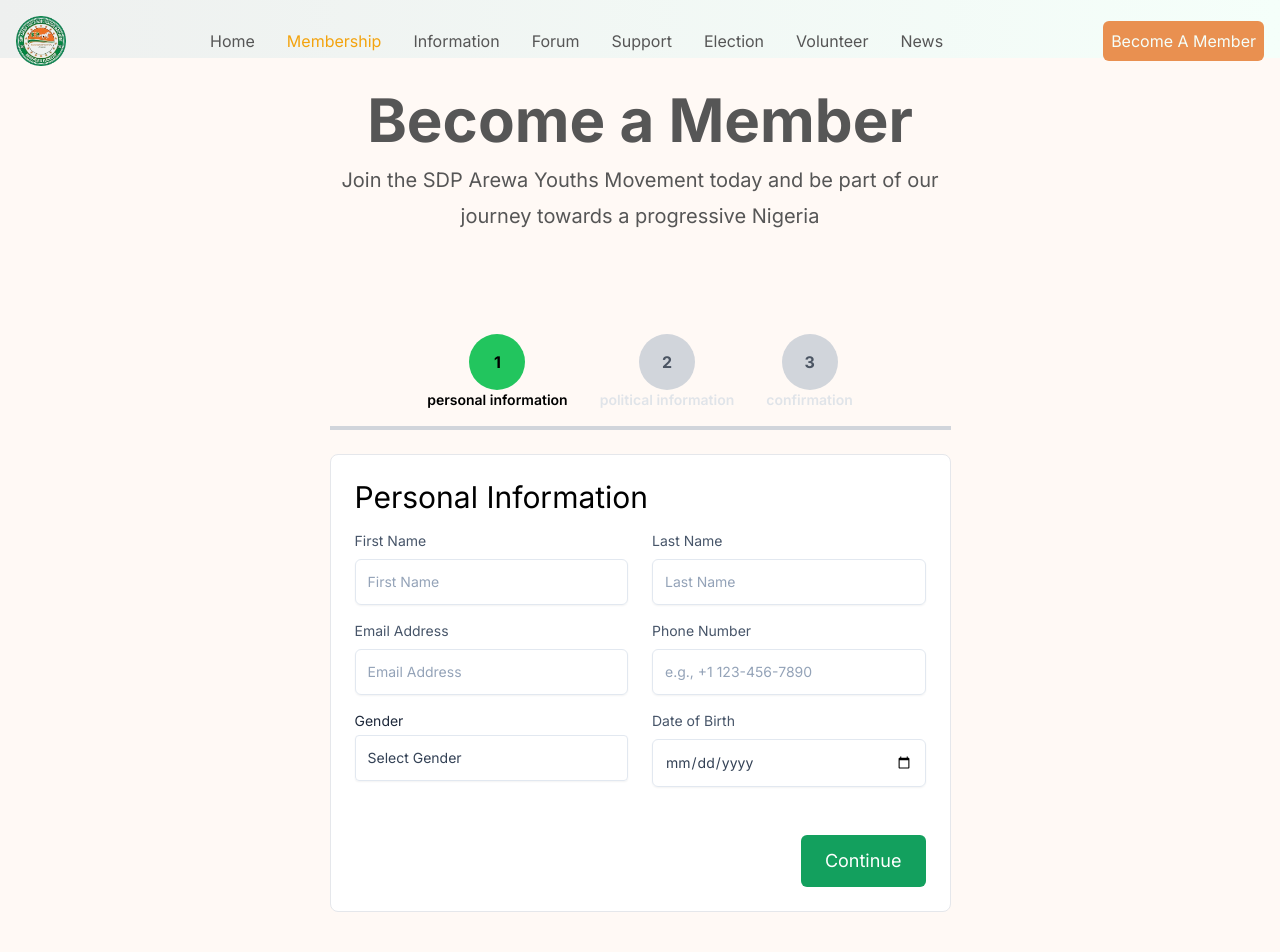
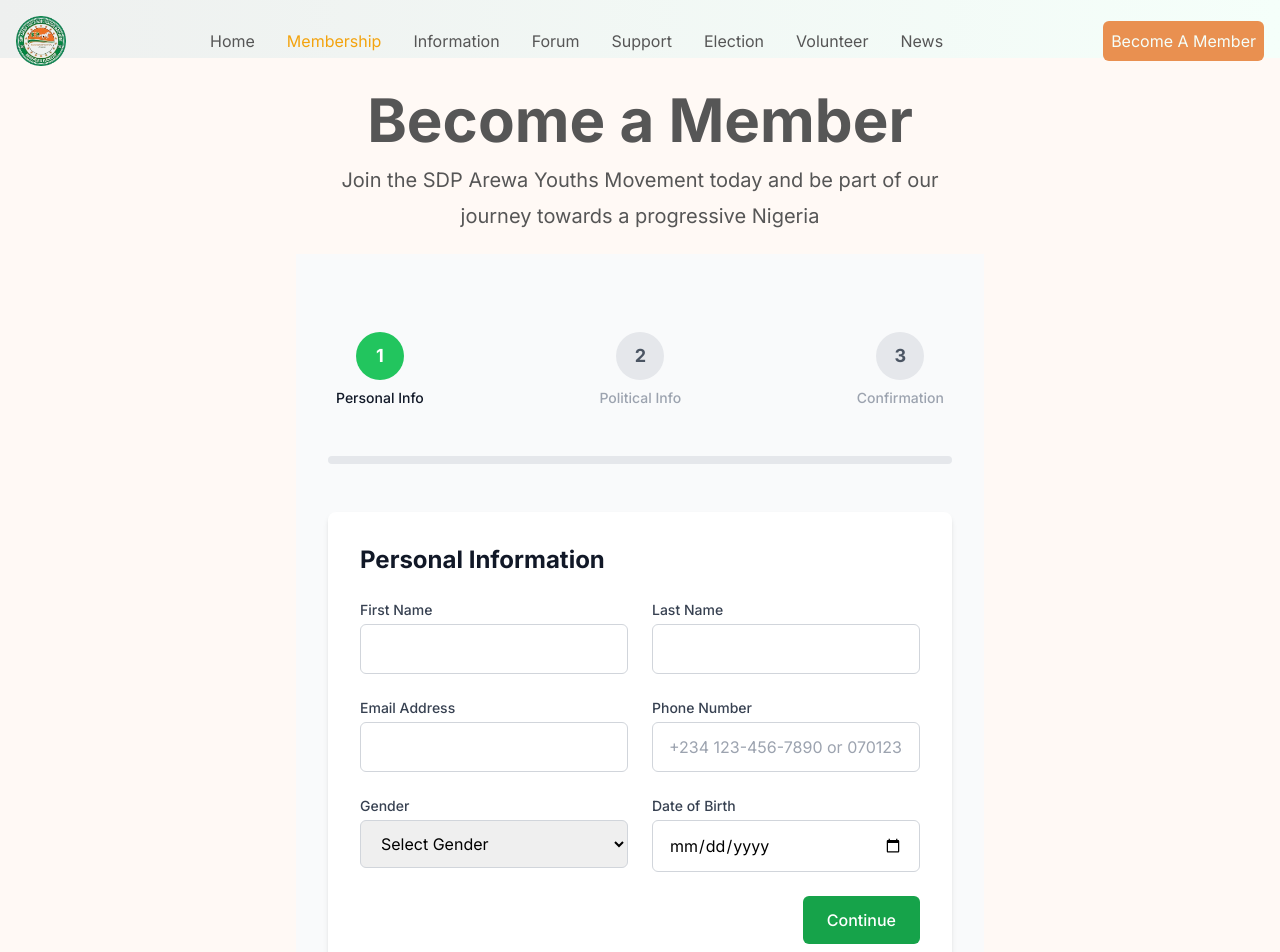
Before and after one commit to abbasusman0009/sdp, a React (Vite) app: page /membership in a window 1280 px wide. Shown: the top 952 px of the page. Built offline with nearby package versions, Linux system fonts and the light colour scheme.

Commit message:
modify stepper js and confirmation page

```diff
--- a/package.json
+++ b/package.json
@@ -14,7 +14,8 @@
     "react": "^19.0.0",
     "react-dom": "^19.0.0",
     "react-icons": "^5.5.0",
-    "react-router-dom": "^7.5.1"
+    "react-router-dom": "^7.5.1",
+    "react-select": "^5.10.1"
   },
   "devDependencies": {
     "@eslint/js": "^9.21.0",
--- a/src/components/Steppers.jsx
+++ b/src/components/Steppers.jsx
@@ -1,154 +1,357 @@
-import { useState } from "react";
-import { IoCheckmarkCircleSharp } from "react-icons/io5"
+import { useState, useEffect } from "react";
+import Select from 'react-select';
 import { ConfirmationCard } from "./ConfirmationCard";
-import { NavLink, redirect } from "react-router-dom";
+import { nigerianStates } from "../data/state";
 
 export const Steppers = () => {
   const [step, setStep] = useState(1);
+  const [errors, setErrors] = useState({});
+  const [states, setStates] = useState([]);
+  const [lgAs, setLgAs] = useState([]);
+  const [selectedState, setSelectedState] = useState(null);
+  const [selectedLga, setSelectedLga] = useState(null);
+  const [membershipId, setMembershipId] = useState('');
 
-  const nextStep = () => {
-    if (step < 3) {
-      setStep(step + 1);
+  const [formData, setFormData] = useState({
+    firstName: '',
+    lastName: '',
+    email: '',
+    phone: '',
+    gender: '',
+    dob: '',
+    state: '',
+    lga: '',
+    ward: '',
+    pollingUnit: ''
+  });
+
+  // Format states for react-select
+  useEffect(() => {
+    const formattedStates = nigerianStates.map(state => ({
+      value: state.name,
+      label: state.name,
+      lgAs: state.lgAs
+    }));
+    setStates(formattedStates);
+  }, []);
+
+  // Update LGAs when state changes
+  useEffect(() => {
+    if (selectedState) {
+      const stateData = nigerianStates.find(s => s.name === selectedState.value);
+      const formattedLgAs = stateData.lgAs.map(lga => ({
+        value: lga,
+        label: lga
+      }));
+      setLgAs(formattedLgAs);
+      setSelectedLga(null);
+    }
+  }, [selectedState]);
+
+  const validateStep1 = () => {
+    const newErrors = {};
+    if (!formData.firstName.trim()) newErrors.firstName = 'First Name is required';
+    if (!formData.lastName.trim()) newErrors.lastName = 'Last Name is required';
+    if (!/^[^\s@]+@[^\s@]+\.[^\s@]+$/.test(formData.email)) newErrors.email = 'Invalid email address';
+    if (!/^(\+\d{1,3}\s\d{1,4}-\d{1,4}-\d{4}|0\d{9,11})$/.test(formData.phone)) newErrors.phone = 'Format: +[country code] [xxx-xxx-xxxx] or 0xxxxxxxxxx';
+    if (!formData.gender) newErrors.gender = 'Gender is required';
+    if (!formData.dob) newErrors.dob = 'Date of Birth is required';
+    return newErrors;
+  };
+
+  const validateStep2 = () => {
+    const newErrors = {};
+    if (!formData.state) newErrors.state = 'State is required';
+    if (!formData.lga) newErrors.lga = 'LGA is required';
+    if (!formData.ward.trim()) newErrors.ward = 'Ward is required';
+    if (!formData.pollingUnit.trim()) newErrors.pollingUnit = 'Polling Unit is required';
+    return newErrors;
+  };
+
+  const handleNextStep = () => {
+    const stepErrors = step === 1 ? validateStep1() : validateStep2();
+    if (Object.keys(stepErrors).length > 0) {
+      setErrors(stepErrors);
+      return;
+    }
+    setErrors({});
+    setStep(step + 1);
+  };
+
+  const handlePrevStep = () => {
+    setErrors({});
+    setStep(step - 1);
+  };
+
+  const handleChange = (e) => {
+    const { name, value } = e.target;
+    setFormData(prev => ({ ...prev, [name]: value }));
+    if (errors[name]) setErrors(prev => ({ ...prev, [name]: '' }));
+  };
+
+  const generateMembershipId = () => {
+    return `SDP-${Math.floor(10000 + Math.random() * 90000)}`;
+  };
+
+  const handleSubmit = async () => {
+    try {
+      const id = generateMembershipId();
+      const response = await fetch('/api/submit', {
+        method: 'POST',
+        headers: { 'Content-Type': 'application/json' },
+        body: JSON.stringify({
+          ...formData,
+          membershipId: id,
+          registrationDate: new Date().toISOString()
+        }),
+      });
+
+      if (response.ok) {
+        setMembershipId(id);
+        setStep(3);
+      } else {
+        alert('Submission failed');
+      }
+    } catch (error) {
+      console.error('Error:', error);
+      alert('Submission failed');
     }
   };
-  const prevStep = () => {
-    if (step < 3) {
-      setStep(step - 1);
-    }
-  };
-  const handleSubmit = () => {
-    alert("Form submitted successfully!");
-    return redirect(nextStep);
+
+  // Custom styles for react-select
+  const customStyles = {
+    control: (provided, state) => ({
+      ...provided,
+      minHeight: '44px',
+      borderColor: errors.state || errors.lga ? '#ef4444' : '#e2e8f0',
+      boxShadow: state.isFocused ? '0 0 0 1px #13A05E' : 'none',
+      '&:hover': {
+        borderColor: state.isFocused ? '#13A05E' : '#cbd5e1'
+      }
+    }),
+    option: (provided, state) => ({
+      ...provided,
+      backgroundColor: state.isSelected ? '#13A05E' : state.isFocused ? '#e2f5ec' : 'white',
+      color: state.isSelected ? 'white' : 'inherit'
+    })
   };
 
   return (
-    <div className="flex flex-col items-center justify-center mt-20 px-4 sm:px-8 md:px-12">
-      {/* Step Buttons */}
-      <div className="flex flex-wrap items-center justify-center gap-8 mb-4">
-        {[1, 2, 3].map((num, index) => (
-          <div key={num} className="flex flex-col items-center">
+    <div className="flex flex-col items-center justify-center min-h-screen py-12 px-4 sm:px-6 lg:px-8 bg-gray-50">
+      {/* Step indicators */}
+      <div className="flex flex-wrap justify-between w-full max-w-3xl mb-8">
+        {[1, 2, 3].map((num) => (
+          <div key={num} className="flex flex-col items-center mx-2 mb-4">
             <button
-              className={`w-12 h-12 sm:w-14 sm:h-14 rounded-full flex items-center justify-center font-bold
-                ${step === num ? "bg-green-500 text-black" : "bg-gray-300 text-gray-600"}
+              onClick={() => step >= num && setStep(num)}
+              className={`w-12 h-12 rounded-full flex items-center justify-center font-bold text-lg
+                ${step >= num ? 'bg-green-500 text-white' : 'bg-gray-200 text-gray-600'}
               `}
-              onClick={() => setStep(num)}
             >
-              {num}
+              {step > num ? '✓' : num}
             </button>
-            <span
-              className={`text-sm font-semibold ${step === num ? "text-[#000000]" : "text-[#E0E4E9]"}`}
-            >
-              {['personal information', 'political information', 'confirmation'][index]}
+            <span className={`text-sm font-medium mt-2 ${step >= num ? 'text-gray-900' : 'text-gray-400'}`}>
+              {['Personal Info', 'Political Info', 'Confirmation'][num - 1]}
             </span>
           </div>
         ))}
       </div>
 
-      {/* Line under buttons */}
-      <div className="w-full h-1 bg-gray-300 mb-6 relative">
+      {/* Progress bar */}
+      <div className="w-full max-w-3xl h-2 bg-gray-200 rounded-full mb-12">
         <div
-          className="absolute h-1 bg-[#0E874E]"
+          className="h-full bg-green-500 rounded-full transition-all duration-300"
           style={{ width: `${(step - 1) * 50}%` }}
         ></div>
       </div>
 
-      {/* Forms for each step */}
-      <div className="w-full sm:w-[500px] md:w-[621px] h-auto bg-white p-6 mb-32 border rounded-lg font-inter">
+      {/* Form container */}
+      <div className="w-full max-w-3xl bg-white p-8 rounded-lg shadow-md">
         {step === 1 && (
-          <div>
-            <h2 className="text-3xl font-inter mb-4">Personal Information</h2>
+          <div className="space-y-6">
+            <h2 className="text-2xl font-bold text-gray-900 mb-6">Personal Information</h2>
 
-            <div className="mb-4 flex flex-col sm:flex-row gap-6">
-              <div className="w-full">
-                <label className="block mb-2 text-sm text-slate-600">First Name</label>
-                <input type="text" className="w-full bg-transparent placeholder:text-slate-400 text-slate-700 text-sm border border-slate-200 rounded-md px-3 py-3 transition duration-300 ease focus:outline-none focus:border-slate-400 hover:border-slate-300 shadow-sm focus:shadow" placeholder="First Name" />
+            <div className="grid grid-cols-1 md:grid-cols-2 gap-6">
+              <div>
+                <label className="block text-sm font-medium text-gray-700 mb-1">First Name</label>
+                <input
+                  name="firstName"
+                  value={formData.firstName}
+                  onChange={handleChange}
+                  className={`w-full px-4 py-3 rounded-md border ${errors.firstName ? 'border-red-500' : 'border-gray-300'} focus:outline-none focus:ring-2 focus:ring-green-500 focus:border-transparent`}
+                />
+                {errors.firstName && <p className="mt-1 text-sm text-red-600">{errors.firstName}</p>}
               </div>
-              <div className="w-full">
-                <label className="block mb-2 text-sm text-slate-600">Last Name</label>
-                <input type="text" className="w-full bg-transparent placeholder:text-slate-400 text-slate-700 text-sm border border-slate-200 rounded-md px-3 py-3 transition duration-300 ease focus:outline-none focus:border-slate-400 hover:border-slate-300 shadow-sm focus:shadow" placeholder="Last Name" />
+
+              <div>
+                <label className="block text-sm font-medium text-gray-700 mb-1">Last Name</label>
+                <input
+                  name="lastName"
+                  value={formData.lastName}
+                  onChange={handleChange}
+                  className={`w-full px-4 py-3 rounded-md border ${errors.lastName ? 'border-red-500' : 'border-gray-300'} focus:outline-none focus:ring-2 focus:ring-green-500 focus:border-transparent`}
+                />
+                {errors.lastName && <p className="mt-1 text-sm text-red-600">{errors.lastName}</p>}
+              </div>
+
+              <div>
+                <label className="block text-sm font-medium text-gray-700 mb-1">Email Address</label>
+                <input
+                  type="email"
+                  name="email"
+                  value={formData.email}
+                  onChange={handleChange}
+                  className={`w-full px-4 py-3 rounded-md border ${errors.email ? 'border-red-500' : 'border-gray-300'} focus:outline-none focus:ring-2 focus:ring-green-500 focus:border-transparent`}
+                />
+                {errors.email && <p className="mt-1 text-sm text-red-600">{errors.email}</p>}
+              </div>
+
+              <div>
+                <label className="block text-sm font-medium text-gray-700 mb-1">Phone Number</label>
+                <input
+                  name="phone"
+                  value={formData.phone}
+                  onChange={handleChange}
+                  placeholder="+234 123-456-7890 or 07012345678"
+                  className={`w-full px-4 py-3 rounded-md border ${errors.phone ? 'border-red-500' : 'border-gray-300'} focus:outline-none focus:ring-2 focus:ring-green-500 focus:border-transparent`}
+                />
+                {errors.phone && <p className="mt-1 text-sm text-red-600">{errors.phone}</p>}
+              </div>
+
+              <div>
+                <label className="block text-sm font-medium text-gray-700 mb-1">Gender</label>
+                <select
+                  name="gender"
+                  value={formData.gender}
+                  onChange={handleChange}
+                  className={`w-full px-4 py-3 rounded-md border ${errors.gender ? 'border-red-500' : 'border-gray-300'} focus:outline-none focus:ring-2 focus:ring-green-500 focus:border-transparent`}
+                >
+                  <option value="">Select Gender</option>
+                  <option value="Male">Male</option>
+                  <option value="Female">Female</option>
+                  <option value="Other">Other</option>
+                </select>
+                {errors.gender && <p className="mt-1 text-sm text-red-600">{errors.gender}</p>}
+              </div>
+
+              <div>
+                <label className="block text-sm font-medium text-gray-700 mb-1">Date of Birth</label>
+                <input
+                  type="date"
+                  name="dob"
+                  value={formData.dob}
+                  onChange={handleChange}
+                  max={new Date().toISOString().split('T')[0]}
+                  className={`w-full px-4 py-3 rounded-md border ${errors.dob ? 'border-red-500' : 'border-gray-300'} focus:outline-none focus:ring-2 focus:ring-green-500 focus:border-transparent`}
+                />
+                {errors.dob && <p className="mt-1 text-sm text-red-600">{errors.dob}</p>}
               </div>
             </div>
 
-            <div className="mb-4 flex flex-col sm:flex-row gap-6">
-              <div className="w-full">
-                <label className="block mb-2 text-sm text-slate-600">Email Address</label>
-                <input type="email" className="w-full bg-transparent placeholder:text-slate-400 text-slate-700 text-sm border border-slate-200 rounded-md px-3 py-3 transition duration-300 ease focus:outline-none focus:border-slate-400 hover:border-slate-300 shadow-sm focus:shadow" placeholder="Email Address" />
-              </div>
-              <div className="w-full">
-                <label className="block mb-2 text-sm text-slate-600">Phone Number</label>
-                <input id="contactNumber" className="w-full bg-transparent placeholder:text-slate-400 text-slate-700 text-sm border border-slate-200 rounded-md px-3 py-3 transition duration-300 ease focus:outline-none focus:border-slate-400 hover:border-slate-300 shadow-sm focus:shadow" placeholder="e.g., +1 123-456-7890" pattern="^\+\d{1,3}\s\d{1,4}-\d{1,4}-\d{4}$" maxlength="16" type="number" />
-              </div>
+            <div className="flex justify-end mt-8">
+              <button
+                onClick={handleNextStep}
+                className="px-6 py-3 bg-green-600 text-white font-medium rounded-md hover:bg-green-700 focus:outline-none focus:ring-2 focus:ring-green-500 focus:ring-offset-2 transition-colors"
+              >
+                Continue
+              </button>
             </div>
-
-            <div className="mb-4 flex flex-col sm:flex-row gap-6">
-              <div className="w-full">
-                <label className="block mb-1 text-sm text-slate-800">Gender</label>
-                <select className="w-full bg-transparent placeholder:text-slate-400 text-slate-700 text-sm border border-slate-200 rounded pl-3 pr-8 py-3 transition duration-300 ease focus:outline-none focus:border-slate-400 hover:border-slate-400 shadow-sm focus:shadow-md appearance-none cursor-pointer">
-                  <option value="brazil">Select Gender</option>
-                  <option value="brazil">Male</option>
-                  <option value="bucharest">Female</option>
-                </select>
-              </div>
-              <div className="w-full">
-                <label className="block mb-2 text-sm text-slate-600">Date of Birth</label>
-                <input className="w-full bg-transparent placeholder:text-slate-400 text-slate-700 text-sm border border-slate-200 rounded-md px-3 py-3 transition duration-300 ease focus:outline-none focus:border-slate-400 hover:border-slate-300 shadow-sm focus:shadow" type="date" />
-              </div>
-            </div>
-
-            <button className="bg-[#13A05E] float-right text-lg mt-8 text-white px-6 py-3 rounded-md" onClick={nextStep}>Continue</button>
           </div>
         )}
 
         {step === 2 && (
-          <div>
-            <h2 className="text-3xl font-inter mb-4">Political Information</h2>
-            <div className="mb-4 flex flex-col sm:flex-row gap-6">
-              <div className="w-full">
-                <label className="block mb-1 text-sm text-slate-800">State</label>
-                <select className="w-full bg-transparent placeholder:text-slate-400 text-slate-700 text-sm border border-slate-200 rounded pl-3 pr-8 py-3 transition duration-300 ease focus:outline-none focus:border-slate-400 hover:border-slate-400 shadow-sm focus:shadow-md appearance-none cursor-pointer">
-                  <option value="brazil">Select your State</option>
-                  <option value="brazil">Gombe</option>
-                  <option value="bucharest">Kano</option>
-                  <option value="london">Kaduna</option>
-                  <option value="london">Abuja</option>
-                </select>
+          <div className="space-y-6">
+            <h2 className="text-2xl font-bold text-gray-900 mb-6">Political Information</h2>
+
+            <div className="grid grid-cols-1 md:grid-cols-2 gap-6">
+              <div>
+                <label className="block text-sm font-medium text-gray-700 mb-1">State</label>
+                <Select
+                  options={states}
+                  value={selectedState}
+                  onChange={(option) => {
+                    setSelectedState(option);
+                    setFormData(prev => ({
+                      ...prev,
+                      state: option.value,
+                      lga: ''
+                    }));
+                  }}
+                  placeholder="Select State"
+                  styles={customStyles}
+                  classNamePrefix="react-select"
+                />
+                {errors.state && <p className="mt-1 text-sm text-red-600">{errors.state}</p>}
               </div>
-              <div className="w-full">
-                <label className="block mb-1 text-sm text-slate-800">Local Government Area</label>
-                <select className="w-full bg-transparent placeholder:text-slate-400 text-slate-700 text-sm border border-slate-200 rounded pl-3 pr-8 py-3 transition duration-300 ease focus:outline-none focus:border-slate-400 hover:border-slate-400 shadow-sm focus:shadow-md appearance-none cursor-pointer">
-                  <option value="brazil">Select your LGA</option>
-                  <option value="brazil">Akko</option>
-                  <option value="bucharest">Kumo</option>
-                  <option value="london">Kaduna</option>
-                </select>
+
+              <div>
+                <label className="block text-sm font-medium text-gray-700 mb-1">Local Government Area</label>
+                <Select
+                  options={lgAs}
+                  value={selectedLga}
+                  onChange={(option) => {
+                    setSelectedLga(option);
+                    setFormData(prev => ({
+                      ...prev,
+                      lga: option.value
+                    }));
+                  }}
+                  isDisabled={!selectedState}
+                  placeholder="Select LGA"
+                  styles={customStyles}
+                  classNamePrefix="react-select"
+                />
+                {errors.lga && <p className="mt-1 text-sm text-red-600">{errors.lga}</p>}
               </div>
-            </div>
 
-            <div className="mb-4 flex flex-col sm:flex-row gap-6">
-              <div className="w-full">
-                <label className="block mb-2 text-sm text-slate-600">Ward</label>
-                <input type="text" className="w-full bg-transparent placeholder:text-slate-400 text-slate-700 text-sm border border-slate-200 rounded-md px-3 py-3 transition duration-300 ease focus:outline-none focus:border-slate-400 hover:border-slate-300 shadow-sm focus:shadow" placeholder="Enter Your ward" />
+              <div>
+                <label className="block text-sm font-medium text-gray-700 mb-1">Ward</label>
+                <input
+                  name="ward"
+                  value={formData.ward}
+                  onChange={handleChange}
+                  className={`w-full px-4 py-3 rounded-md border ${errors.ward ? 'border-red-500' : 'border-gray-300'} focus:outline-none focus:ring-2 focus:ring-green-500 focus:border-transparent`}
+                />
+                {errors.ward && <p className="mt-1 text-sm text-red-600">{errors.ward}</p>}
               </div>
-              <div className="w-full">
-                <label className="block mb-2 text-sm text-slate-600">Polling Unit</label>
-                <input type="text" className="w-full bg-transparent placeholder:text-slate-400 text-slate-700 text-sm border border-slate-200 rounded-md px-3 py-3 transition duration-300 ease focus:outline-none focus:border-slate-400 hover:border-slate-300 shadow-sm focus:shadow" placeholder="Enter Your Polling Unit" />
+
+              <div>
+                <label className="block text-sm font-medium text-gray-700 mb-1">Polling Unit</label>
+                <input
+                  name="pollingUnit"
+                  value={formData.pollingUnit}
+                  onChange={handleChange}
+                  className={`w-full px-4 py-3 rounded-md border ${errors.pollingUnit ? 'border-red-500' : 'border-gray-300'} focus:outline-none focus:ring-2 focus:ring-green-500 focus:border-transparent`}
+                />
+                {errors.pollingUnit && <p className="mt-1 text-sm text-red-600">{errors.pollingUnit}</p>}
               </div>
             </div>
 
             <div className="flex justify-between mt-8">
-              <button className="border border-[#13A05E] text-lg mt-8 text-[#1BB86F] font-inter px-6 py-3 rounded-md" onClick={prevStep}>Previous</button>
-              <button className="bg-[#13A05E] text-lg mt-8 text-white px-6 py-3 rounded-md" onClick={nextStep}>Continue</button>
+              <button
+                onClick={handlePrevStep}
+                className="px-6 py-3 border border-green-600 text-green-600 font-medium rounded-md hover:bg-green-50 focus:outline-none focus:ring-2 focus:ring-green-500 focus:ring-offset-2 transition-colors"
+              >
+                Previous
+              </button>
+              <button
+                onClick={handleSubmit}
+                className="px-6 py-3 bg-green-600 text-white font-medium rounded-md hover:bg-green-700 focus:outline-none focus:ring-2 focus:ring-green-500 focus:ring-offset-2 transition-colors"
+              >
+                Submit
+              </button>
             </div>
           </div>
         )}
 
         {step === 3 && (
-          <div>
-            <ConfirmationCard
-              // handleSubmit={handleSubmit}
-              prevStep={prevStep}
-            />
-          </div>
+          <ConfirmationCard
+            formData={{
+              ...formData,
+              membershipId,
+              registrationDate: new Date().toLocaleDateString()
+            }}
+          />
         )}
       </div>
     </div>
--- /dev/null
+++ b/src/data/state.js
@@ -0,0 +1,26 @@
+export const nigerianStates = [
+  {
+    name: "Abia",
+    lgAs: [
+      "Aba North", "Aba South", "Arochukwu", "Bende",
+      "Ikwuano", "Isiala Ngwa North", "Isiala Ngwa South",
+      // ...add all LGAs for Abia
+    ]
+  },
+  {
+    name: "Adamawa",
+    lgAs: [
+      "Demsa", "Fufure", "Ganye", "Girei",
+      // ...add all LGAs for Adamawa
+    ]
+  },
+  // Add all other states...
+  {
+    name: "Gombe",
+    lgAs: [
+      "Akko", "Balanga", "Billiri", "Dukku",
+      "Funakaye", "Gombe", "Kaltungo", "Kwami",
+      "Nafada", "Shongom", "Yamaltu Deba"
+    ]
+  }
+];
```
Also changed, not shown: src/components/ConfirmationCard.tsx (+26 -13 lines), 1 other file (tests, documents, lock files or other folders).
